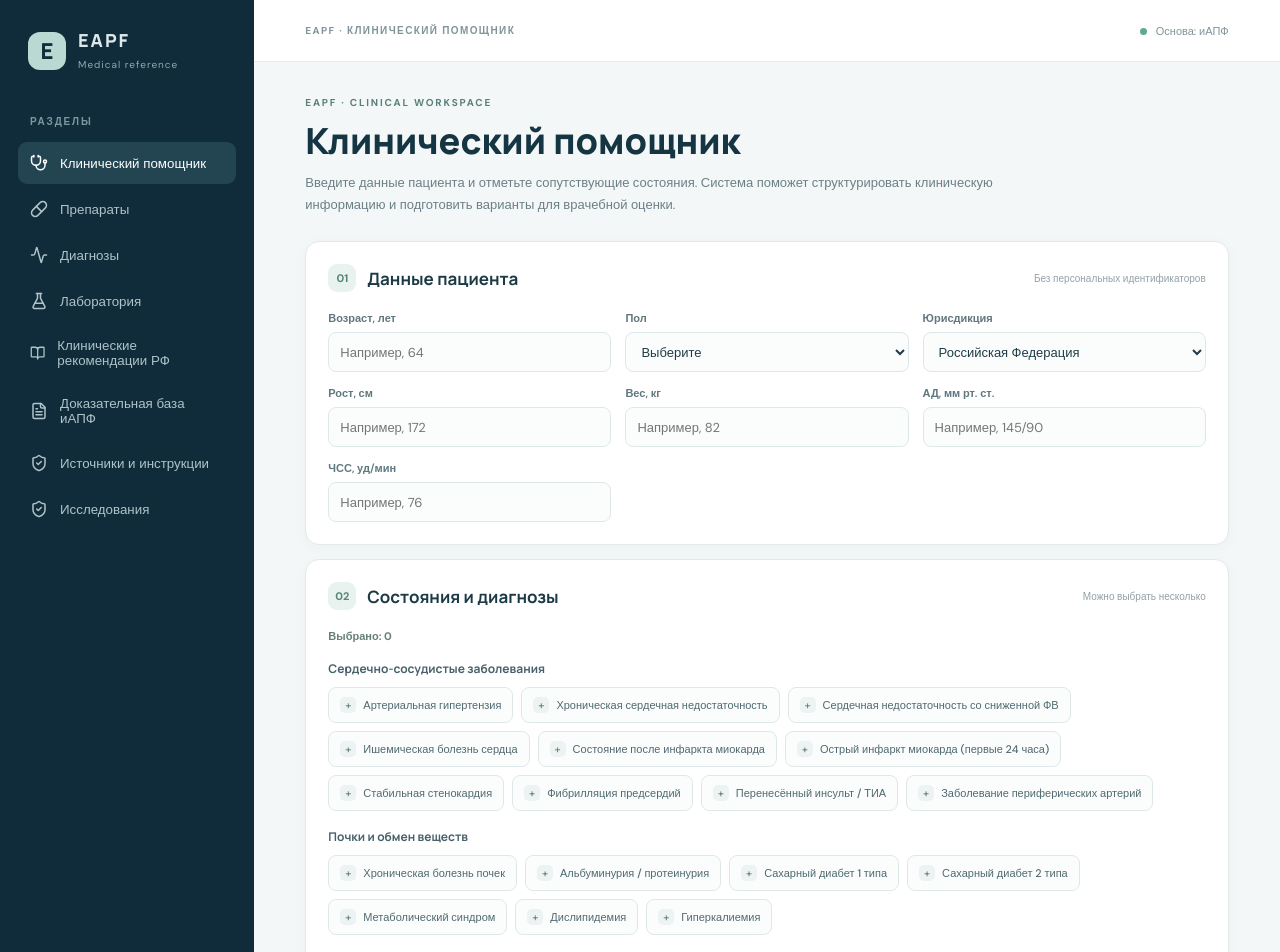
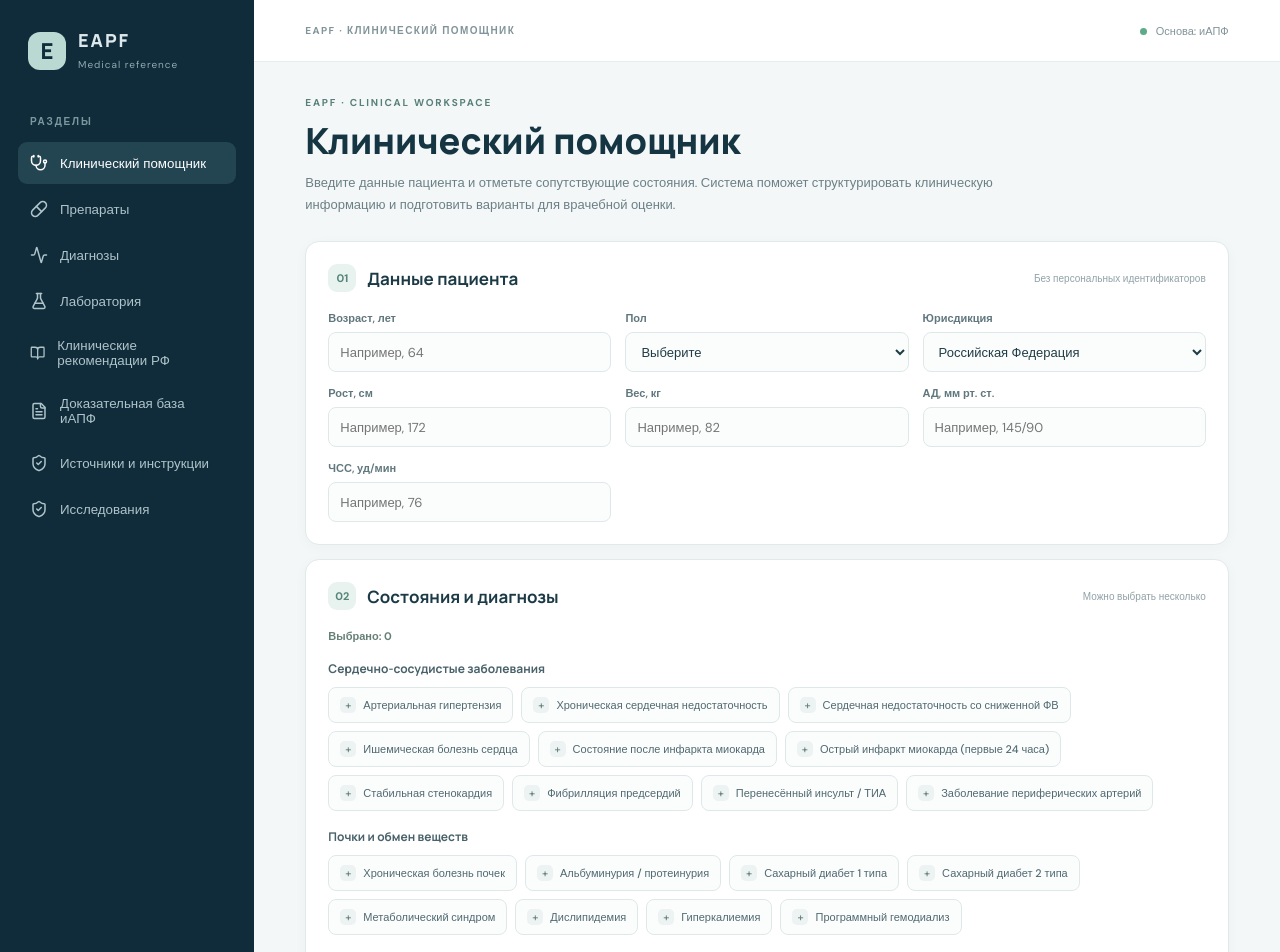
Before and after one commit to aptimezhidov98-ops/EAPF, a React (Vite) app: page / in a window 1280 px wide. Shown: the top 952 px of the page. Built offline with nearby package versions, Linux system fonts and the light colour scheme.

Commit message:
Add haemodialysis as a patient clinical condition

```diff
--- a/src/App.tsx
+++ b/src/App.tsx
@@ -7,7 +7,7 @@ import { buildEapfAceRecommendations, aceEvidenceStudies, aceDrugEvidence, evide
 
 const conditionGroups = [
  { title: 'Сердечно-сосудистые заболевания', items: ['Артериальная гипертензия','Хроническая сердечная недостаточность','Сердечная недостаточность со сниженной ФВ','Ишемическая болезнь сердца','Состояние после инфаркта миокарда','Острый инфаркт миокарда (первые 24 часа)','Стабильная стенокардия','Фибрилляция предсердий','Перенесённый инсульт / ТИА','Заболевание периферических артерий'] },
- { title: 'Почки и обмен веществ', items: ['Хроническая болезнь почек','Альбуминурия / протеинурия','Сахарный диабет 1 типа','Сахарный диабет 2 типа','Метаболический синдром','Дислипидемия','Гиперкалиемия'] },
+ { title: 'Почки и обмен веществ', items: ['Хроническая болезнь почек','Альбуминурия / протеинурия','Сахарный диабет 1 типа','Сахарный диабет 2 типа','Метаболический синдром','Дислипидемия','Гиперкалиемия','Программный гемодиализ'] },
  { title: 'Другие состояния и факторы риска', items: ['Ожирение','Подагра / гиперурикемия','Беременность или её планирование','Пожилой возраст / старческая астения','Ортостатическая гипотензия','Обезвоживание / гиповолемия','Ангионевротический отёк в анамнезе','Двусторонний стеноз почечных артерий / стеноз артерии единственной почки','Грудное вскармливание'] },
  { title: 'Симптомы и непереносимость', items: ['Сухой кашель на фоне ранее назначенного иАПФ','Головокружение при вставании','Обмороки / предобморочные состояния','Одышка при нагрузке','Ортопноэ / ночные приступы удушья','Отёки нижних конечностей','Боль в груди в настоящее время','Одышка в покое'] }
 ]
```
